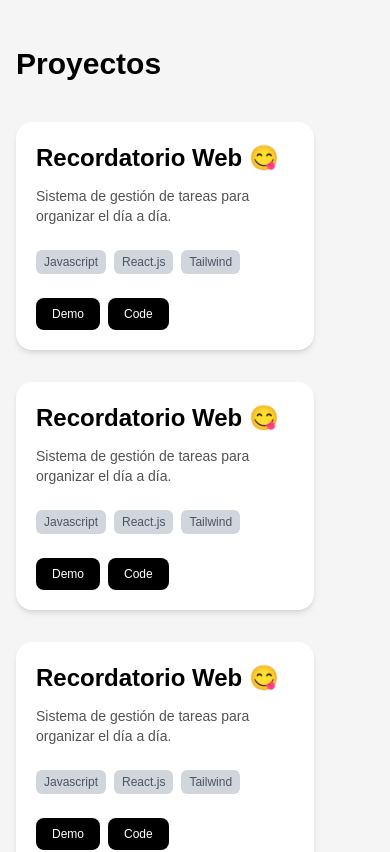
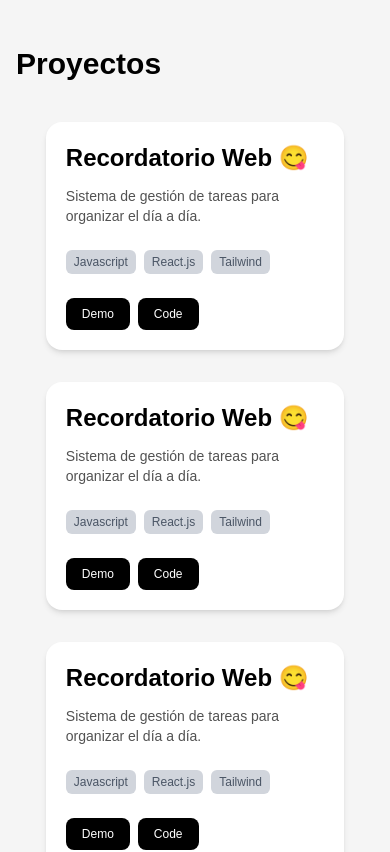
Before and after one commit to joaquinesteban/JoaquinEstebanPortfolio, a React (Vite) app: page / in a window 390 px wide. Shown: the part 900-1752 px from the top of the page. Built offline with nearby package versions, Linux system fonts and the light colour scheme; a web font is replaced by a local one.

Commit message:
centramos las cards para mobile

```diff
--- a/src/components/ProjectCard.jsx
+++ b/src/components/ProjectCard.jsx
@@ -3,7 +3,7 @@ import { motion } from "framer-motion";
 const ProjectCard = ({ title, description, tags = [], demo, code }) => {
   return (
     <motion.div
-      className="w-5/6 bg-white rounded-2xl p-5 shadow-md"
+      className="w-5/6 bg-white rounded-2xl p-5 shadow-md "
       initial={{ opacity: 0, y: 30 }}
       whileInView={{ opacity: 1, y: 0 }}
       viewport={{ once: true }}
--- a/src/components/Projects.jsx
+++ b/src/components/Projects.jsx
@@ -6,7 +6,7 @@ const Projects = () => {
   return (
     <motion.section
       id="projects"
-      className="max-w-5xl mx-auto py-20 px-4"
+      className="max-w-5xl mx-auto py-20 px-4 "
       initial={{ opacity: 0, y: 40 }}
       whileInView={{ opacity: 1, y: 0 }}
       viewport={{ once: true }}
@@ -14,7 +14,7 @@ const Projects = () => {
     >
       <h2 className="text-3xl font-bold mb-10">Proyectos</h2>
 
-      <div className="grid gap-8 md:grid-cols-3">
+      <div className="  grid gap-8 md:grid-cols-3 justify-items-center md:justify-items-stretch ">
         {projects.map((project) => (
           <ProjectCard key={project.id} {...project} />
         ))}
```
